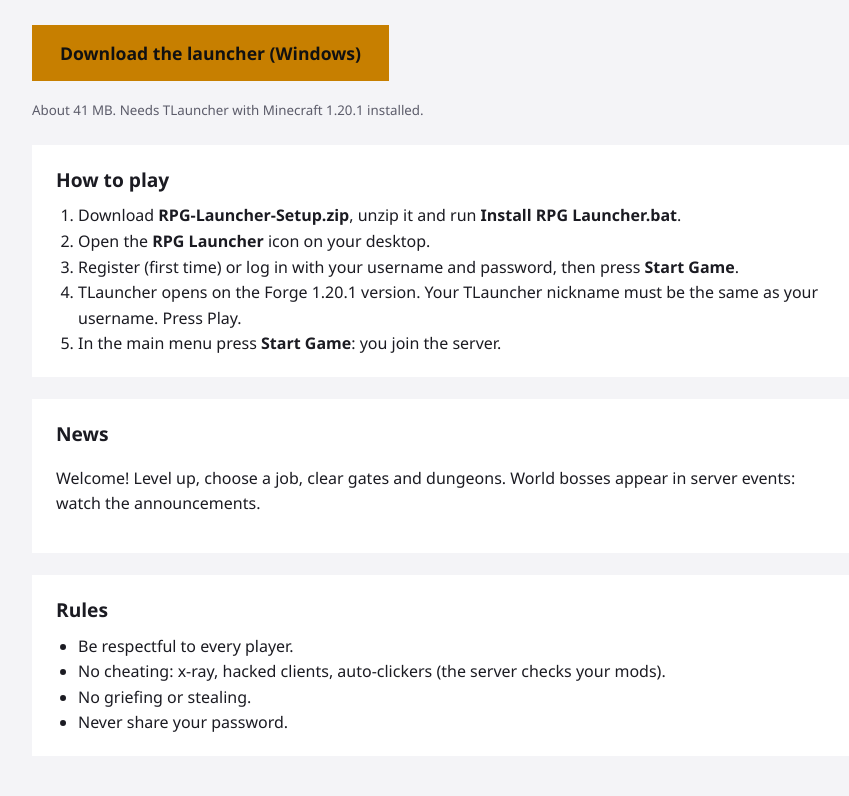
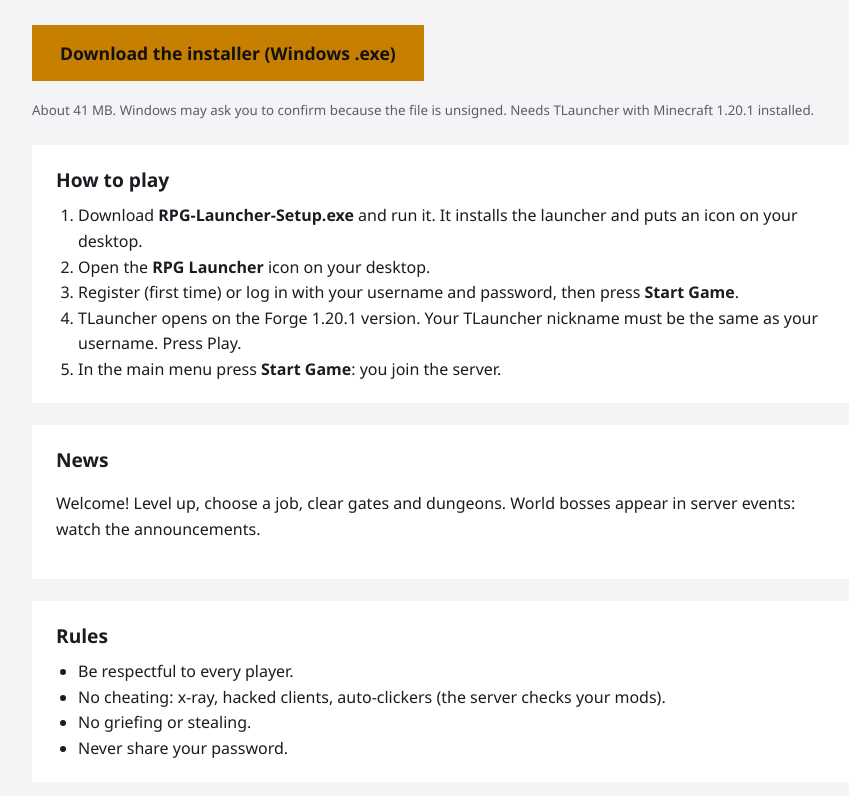
Before and after one commit to jakkritlue/rpg-server, a plain HTML site: page index.html in a window 1280 px wide. Shown: the part 134-930 px from the top of the page, without its empty margins (194-1043 px from the left). Drawn offline with Linux system fonts and the light colour scheme.

Commit message:
Update download links and instructions in index.html

```diff
--- a/index.html
+++ b/index.html
@@ -12,10 +12,10 @@ section{background:var(--panel);padding:20px 24px;margin:22px 0}h2{margin:0 0 8p
 ol,ul{margin:8px 0 0;padding-left:22px}small{color:var(--dim)}
 </style></head><body><main>
 <h1>RPG Server</h1><div class="addr">impairment-placement.tun.ply.gg</div>
-<a class="btn" href="https://github.com/jakkritlue/rpg-server/releases/latest/download/RPG-Launcher-Setup.zip">Download the launcher (Windows)</a>
-<p><small>About 41 MB. Needs TLauncher with Minecraft 1.20.1 installed.</small></p>
+<a class="btn" href="https://github.com/jakkritlue/rpg-server/releases/latest/download/RPG-Launcher-Setup.exe">Download the installer (Windows .exe)</a>
+<p><small>About 41 MB. Windows may ask you to confirm because the file is unsigned. Needs TLauncher with Minecraft 1.20.1 installed.</small></p>
 <section><h2>How to play</h2><ol>
-<li>Download <b>RPG-Launcher-Setup.zip</b>, unzip it and run <b>Install RPG Launcher.bat</b>.</li>
+<li>Download <b>RPG-Launcher-Setup.exe</b> and run it. It installs the launcher and puts an icon on your desktop.</li>
 <li>Open the <b>RPG Launcher</b> icon on your desktop.</li>
 <li>Register (first time) or log in with your username and password, then press <b>Start Game</b>.</li>
 <li>TLauncher opens on the Forge 1.20.1 version. Your TLauncher nickname must be the same as your username. Press Play.</li>
```
